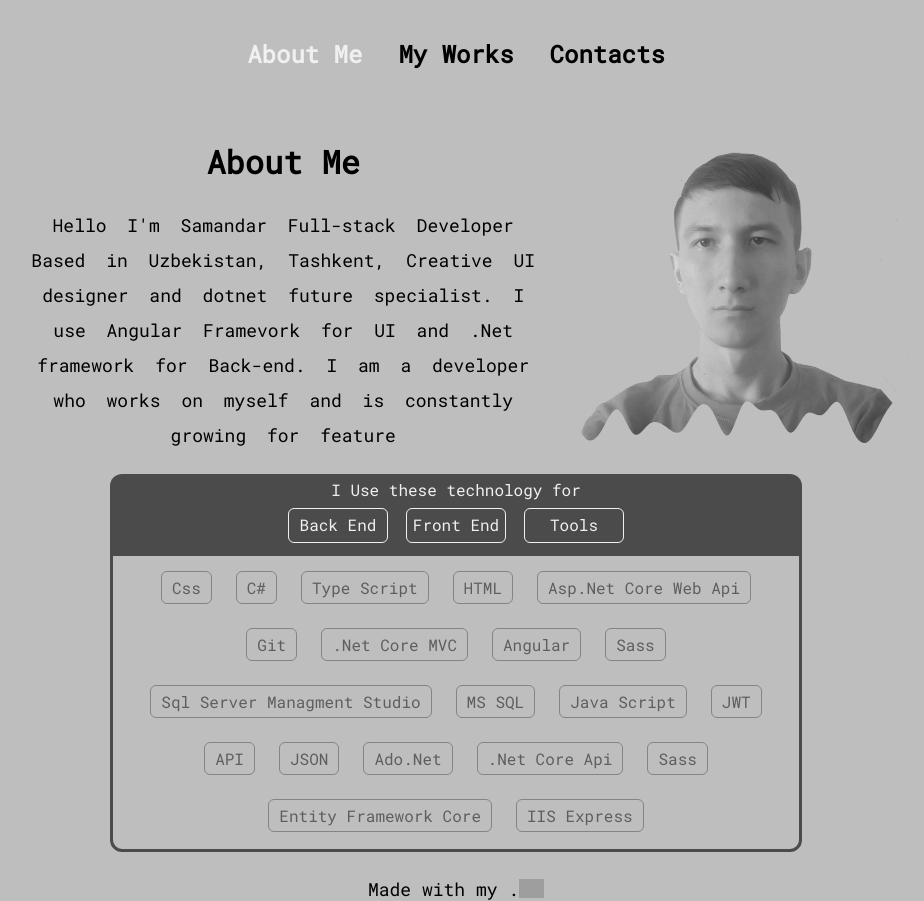
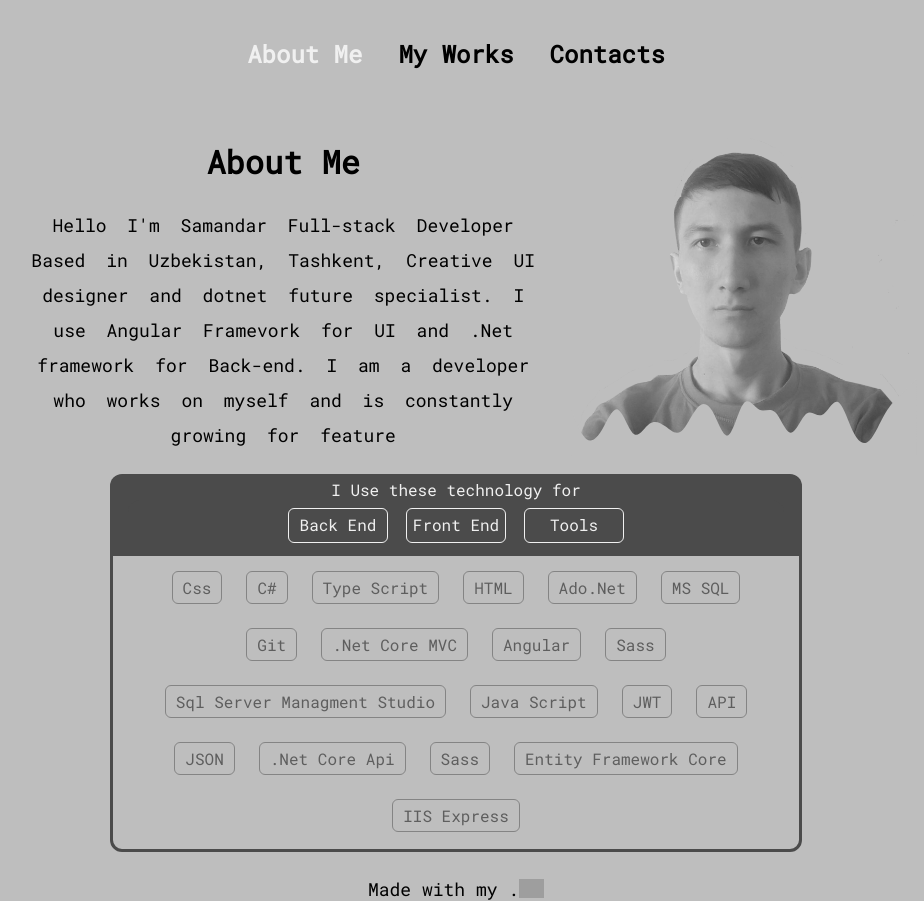
Before and after one commit to Samandar02/Samandar02.github.io, an Angular app in the folder client-app/: page / in a window 1280 px wide. Shown: the whole page, without its empty margins (184-1108 px from the left). Built offline with nearby package versions, Linux system fonts and the light colour scheme; grey boxes are pictures that could not be loaded.

Commit message:
bug fixed

```diff
--- a/client-app/src/app/selector/selector.component.ts
+++ b/client-app/src/app/selector/selector.component.ts
@@ -32,18 +32,17 @@ export class SelectorComponent implements OnInit {
     { tool: "C#", key: "be", isActive: false },
     { tool: "Type Script", key: "fe", isActive: false },
     { tool: "HTML", key: "fe", isActive: false },
-    { tool: "Asp.Net Core Web Api", key: "be", isActive: false },
+    { tool: "Ado.Net", key: "be", isActive: false },
+    { tool: "MS SQL", key: "be", isActive: false },
     { tool: "Git", key: "t", isActive: false },
     { tool: ".Net Core MVC", key: "be", isActive: false },
     { tool: "Angular", key: "fe", isActive: false },
     { tool: "Sass", key: "t", isActive: false },
     { tool: "Sql Server Managment Studio", key: "t", isActive: false },
-    { tool: "MS SQL", key: "be", isActive: false },
     { tool: "Java Script", key: "fe", isActive: false },
     { tool: "JWT", key: "t", isActive: false },
     { tool: "API", key: "t", isActive: false },
     { tool: "JSON", key: "t", isActive: false },
-    { tool: "Ado.Net", key: "be", isActive: false },
     { tool: ".Net Core Api", key: "be", isActive: false },
     { tool: "Sass", key: "fe", isActive: false },
     { tool: "Entity Framework Core", key: "be", isActive: false },
```
